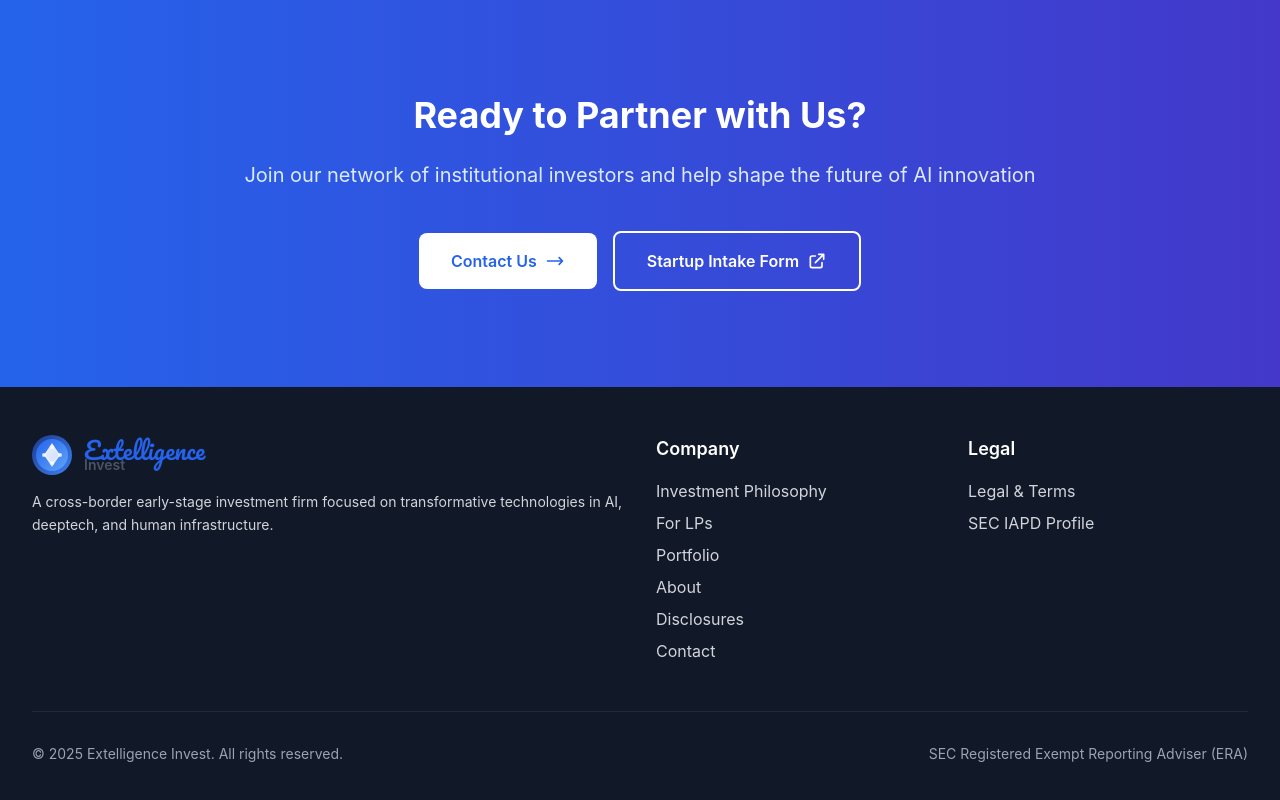
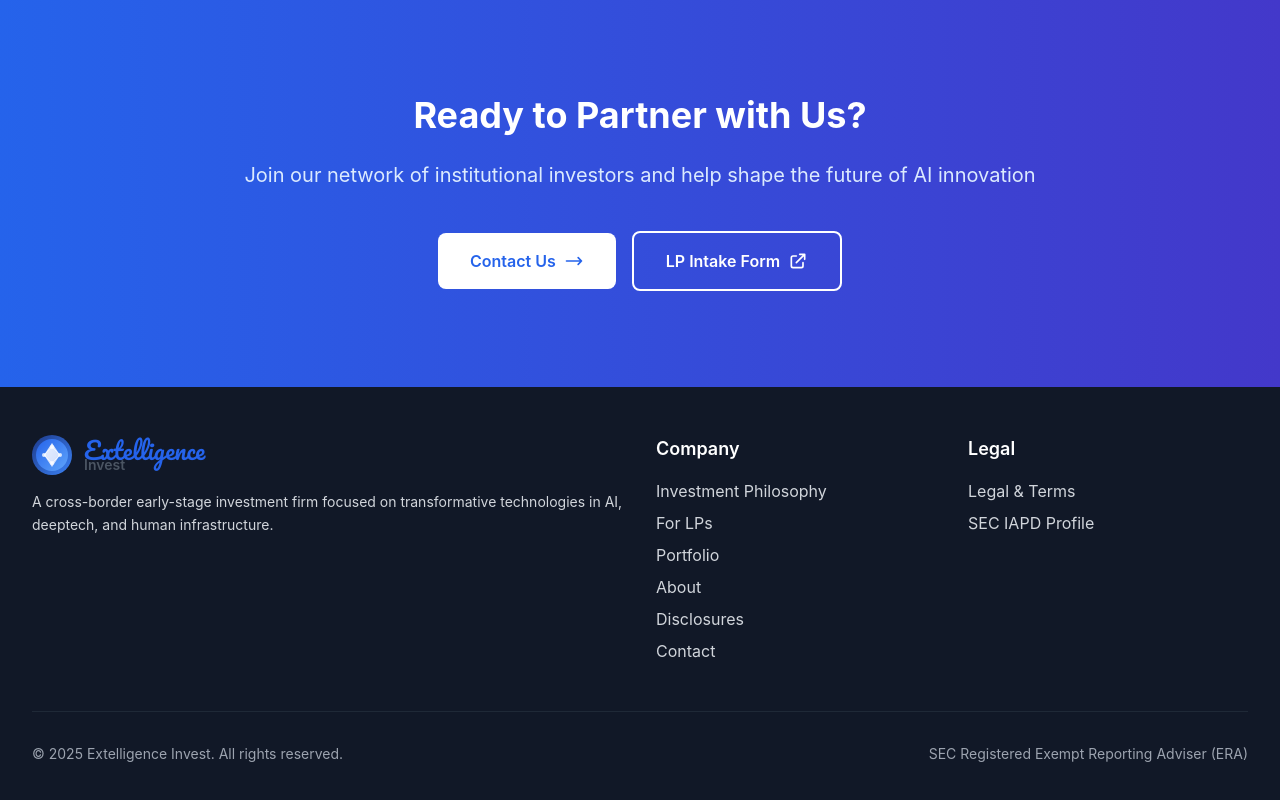
Before and after one commit to AshleyGuoj/Extelligence-invest---website, a Next.js app: page /lp in a window 1280 px wide. Shown: the part 3071-3871 px from the top of the page. Built offline with nearby package versions, Linux system fonts and the light colour scheme.

Commit message:
Add files via upload

```diff
--- a/app/lp/page.tsx
+++ b/app/lp/page.tsx
@@ -291,7 +291,7 @@ export default function LPPage() {
                             rel="noopener noreferrer"
                             className="border-2 border-white text-white px-8 py-4 rounded-lg font-semibold hover:bg-white hover:text-blue-600 transition-colors inline-flex items-center"
                         >
-                            Startup Intake Form
+                            LP Intake Form
                             <svg className="ml-2 w-5 h-5" fill="none" stroke="currentColor" viewBox="0 0 24 24">
                                 <path strokeLinecap="round" strokeLinejoin="round" strokeWidth={2} d="M10 6H6a2 2 0 00-2 2v10a2 2 0 002 2h10a2 2 0 002-2v-4M14 4h6m0 0v6m0-6L10 14" />
                             </svg>
```
